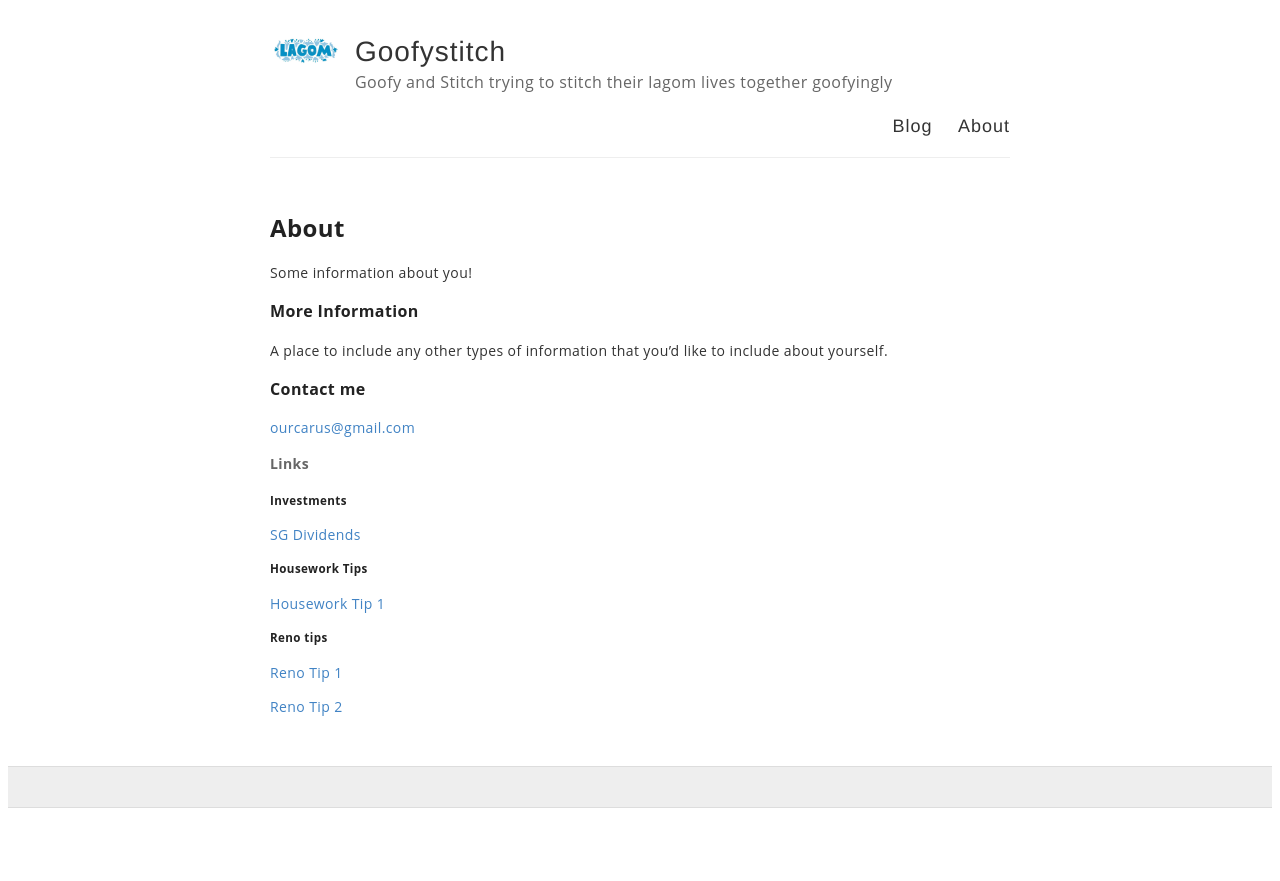
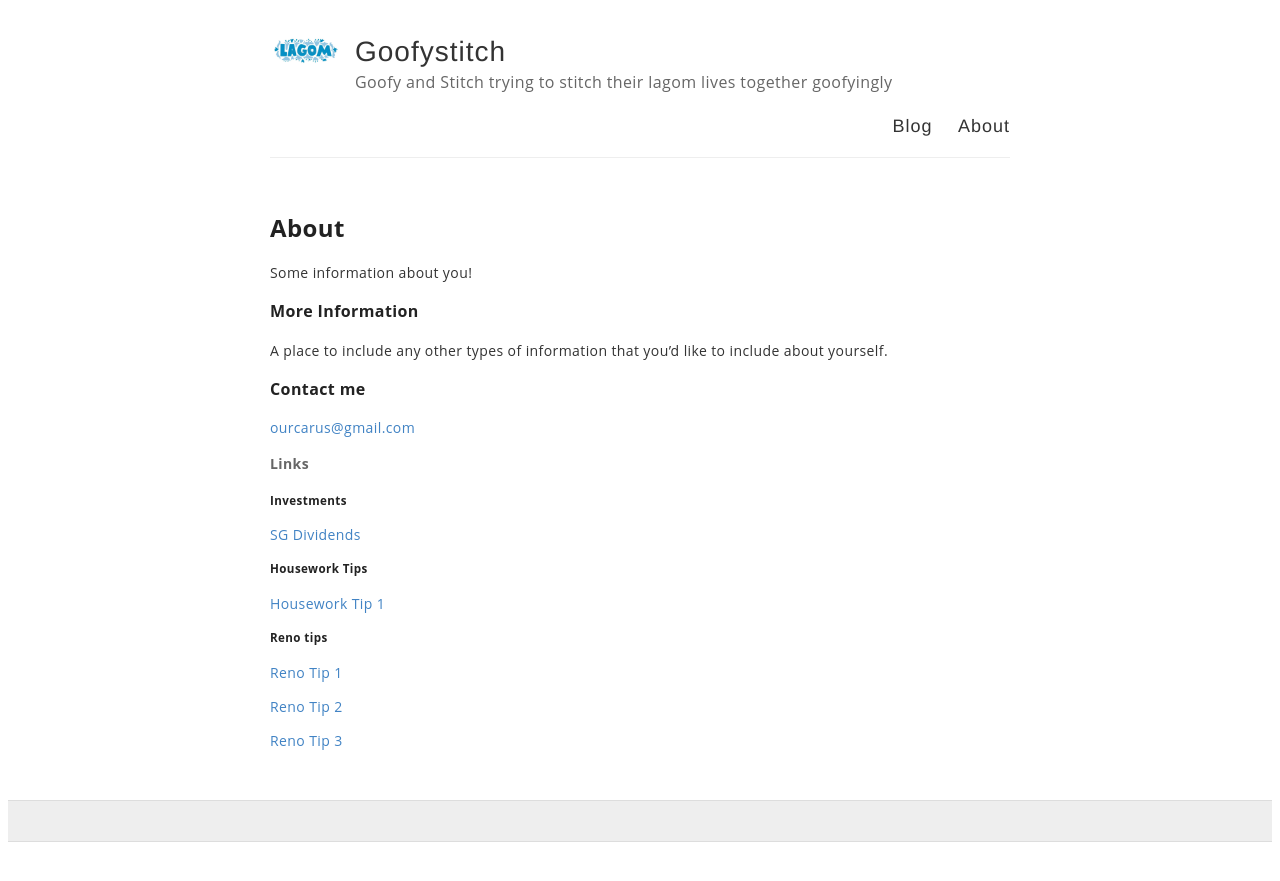
Before and after one commit to ourcarus/casadelagom, a Jekyll site: the page built from about.md, in a window 1280 px wide. Shown: the top 881 px of the page. Built offline with Jekyll 4.4.1, drawn with Linux system fonts in a browser that asks for light colours.

Commit message:
Update about.md

```diff
--- a/about.md
+++ b/about.md
@@ -26,3 +26,5 @@
 <a href="https://fb.watch/76ZkGyyxE8/" target="_blank">Reno Tip 1</a>
 
 <a href="https://fb.watch/7aoQQau3Ck/" target="_blank">Reno Tip 2</a>
+
+<a href="https://fb.watch/7bbBoInkyk/" target="_blank">Reno Tip 3</a>
```
